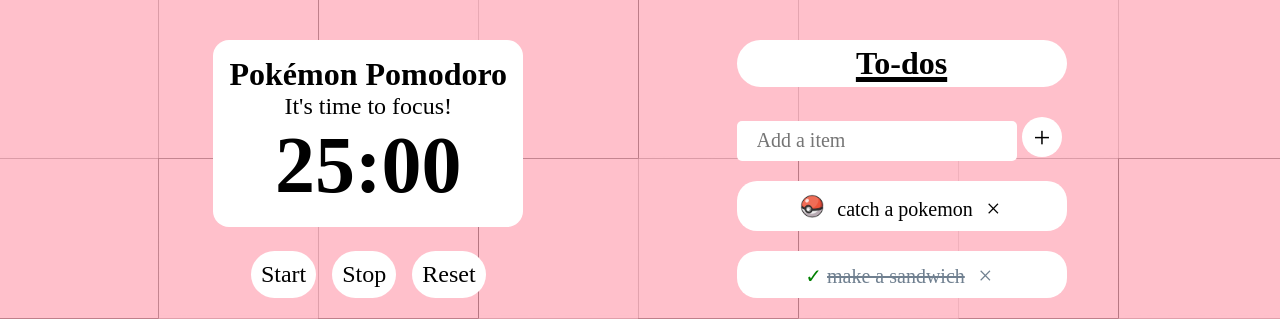
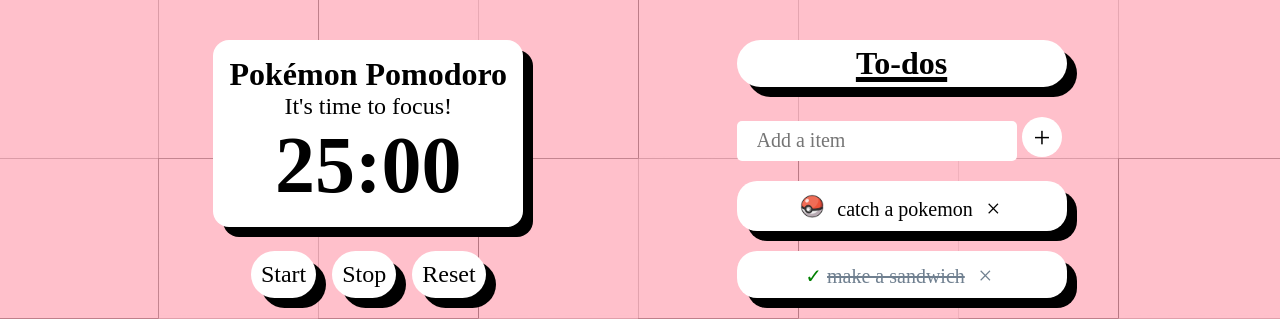
Before and after one commit to PerplexingPenguin/pokedoro, a plain HTML site: page webos/index.html in a window 1280 px wide. Shown: the top 319 px of the page. Drawn offline with Linux system fonts and the light colour scheme; a web font is replaced by a local one.

Commit message:
Drop-shadow additions

```diff
--- a/webos/index.html
+++ b/webos/index.html
@@ -12,12 +12,12 @@
   <div class="big-container">
     <div class="container">
       <div class="timer">
-        <div class="timer-container">
+        <div class="timer-container drop-shadow">
           <p id="title">Pokémon Pomodoro</p>
           <p id="notifier">It's time to focus!</p>
           <p id="timer">25:00</p>
         </div>
-        <div class="btns">
+        <div class="btns drop-shadow">
           <button id="start">Start</button>
           <button id="stop">Stop</button>
           <button id="reset">Reset</button>
@@ -39,14 +39,14 @@
         </div>
       </div>
       <div class="todos">
-        <p>To-dos</p>
+        <p class="drop-shadow">To-dos</p>
         <div class="submit">
           <form action="javascript:void(0);">
             <input type="text" id="todoInput" placeholder="Add a item">
             <button type="submit" id="todoSubmit">+</button>
           </form>
         </div>
-        <ul id="todoList">
+        <ul class="drop-shadow" id="todoList">
           <li>catch a pokemon</li>
           <li class="checked">make a sandwich</li>
         </ul>
--- a/webos/style.css
+++ b/webos/style.css
@@ -110,6 +110,10 @@
   text-decoration: line-through;
   color: lightslategray;
   opacity: 50%;
+}
+
+.drop-shadow {
+  filter: drop-shadow(10px 10px 0px black);
 }
 
 .close {
```
Also changed, not shown: 1 other file.
